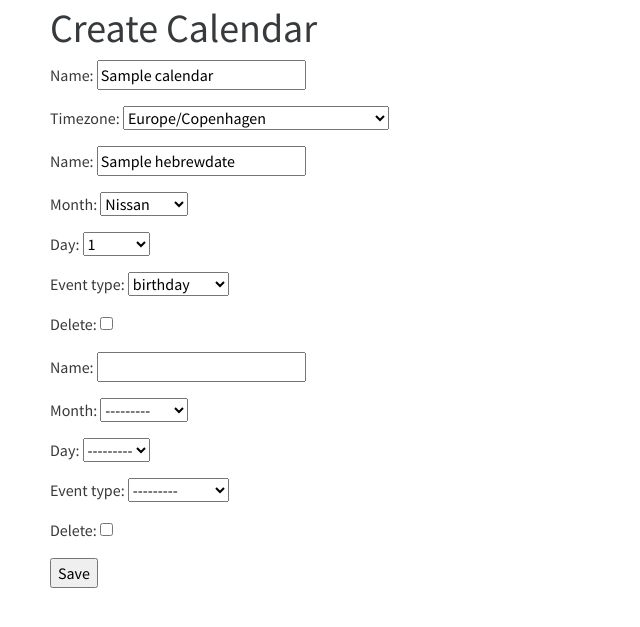
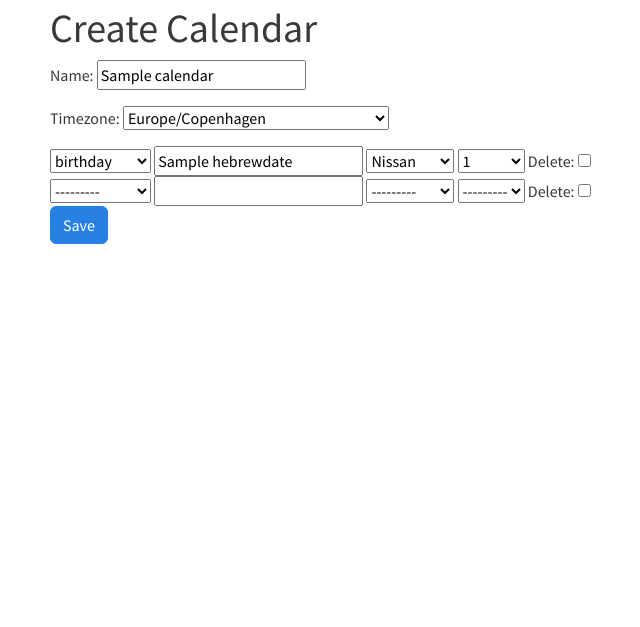
Before and after one commit to abe-101/myHebrewDates, a Django app: page /calendars/1/ in a window 1280 px wide. Shown: the part 56-683 px from the top of the page, without its empty margins (32-672 px from the left). Run offline with Django 4.2, Linux system fonts and the light colour scheme; a user stored in the database is signed in; tables that the repository leaves empty hold one stand-in row (values such as "Sample post"); parts of the project's set-up code (start-up, migrations or seed data) failed here and were passed over; some libraries are stand-ins or nearby versions.

Commit message:
keep each hebrewDate form on its own line

```diff
--- a/my_hebrew_dates/templates/hebcal/calendar_detail.html
+++ b/my_hebrew_dates/templates/hebcal/calendar_detail.html
@@ -1,18 +1,25 @@
 {% extends "base.html" %}
 
-{% block title %}My Calendar{% endblock %}
+{% block title %}
+  My Calendar
+{% endblock %}
 
 {% block content %}
   <h1>Create Calendar</h1>
   <form method="post">
     {% csrf_token %}
     {{ calendar_form.as_p }}
+
     {{ hebrew_date_formset.management_form }}
-    {% for hebrew_date_form in hebrew_date_formset.forms %}
-      <div class="formset-row">
-        {{ hebrew_date_form.as_p }}
+    {% for form in hebrew_date_formset %}
+      <div class="form-row">
+        {{ form.id }}
+        {{ form.event_type }} {{ form.name }} {{ form.month }} {{ form.day }} Delete: {{ form.DELETE }}
       </div>
     {% endfor %}
-    <input type="submit" value="Save">
+
+    <div class="form-group">
+      <input type="submit" class="btn btn-primary" value="Save">
+    </div>
   </form>
 {% endblock %}
```
